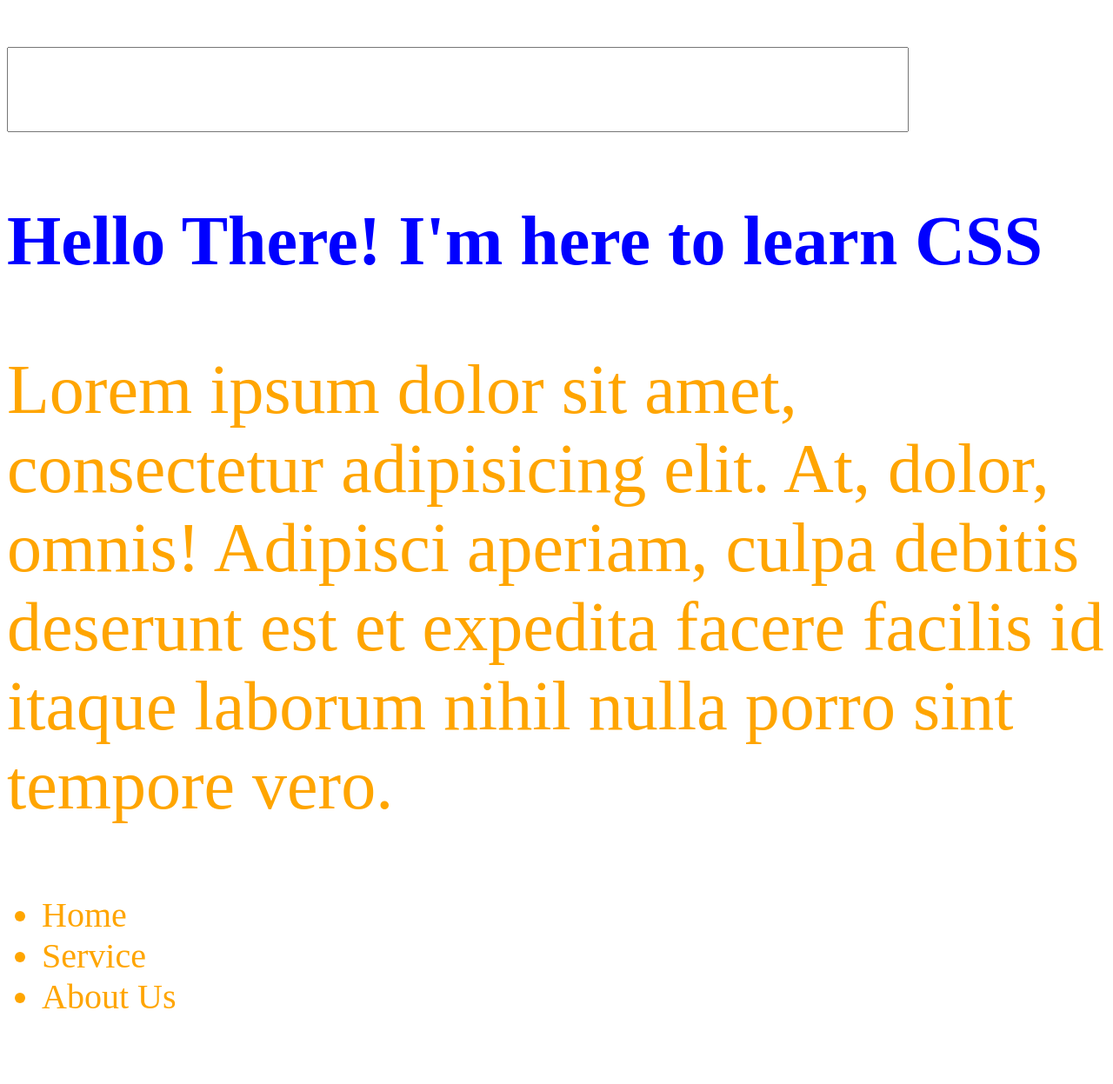
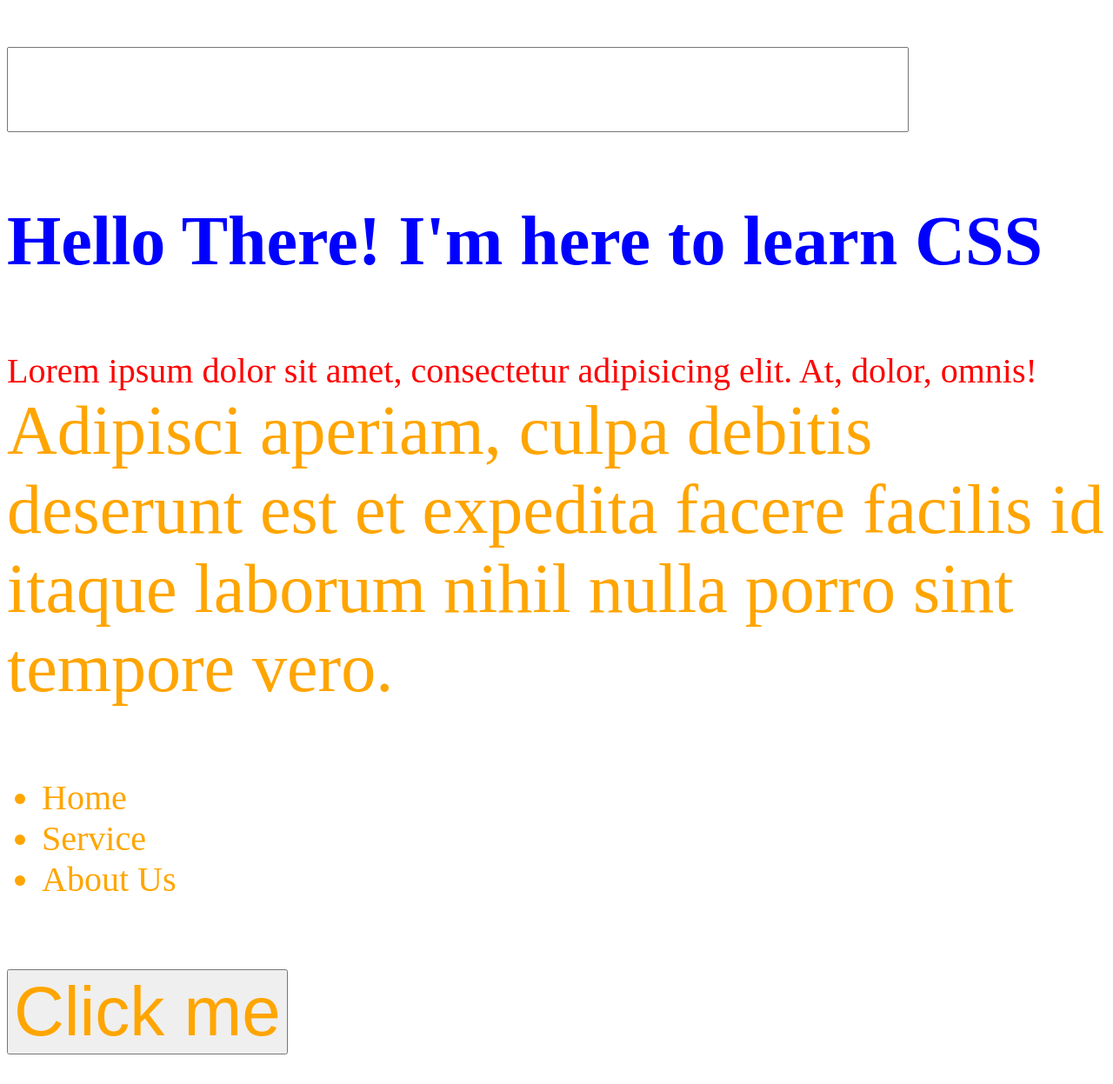
Before and after one commit to Dazzler123/CSS-Lectures, a plain HTML site: page index.html in a window 1280 px wide. Shown: the part 585-1832 px from the top of the page at 87% size. After the commit the page ends 1806 px from the top, so only its background shows below. Drawn offline with Linux system fonts and the light colour scheme.

Commit message:
first line pseudo element added to p

```diff
--- a/index.html
+++ b/index.html
@@ -83,8 +83,13 @@
         /*    background-color: orange;*/
         /*}*/
 
-        h2::first-letter{
-            font-size: 60px;
+        /*h2::first-letter{*/
+        /*    font-size: 60px;*/
+        /*}*/
+
+        p::first-line{
+            font-size: 40px;
+            color: red;
         }
 
     </style>
```
